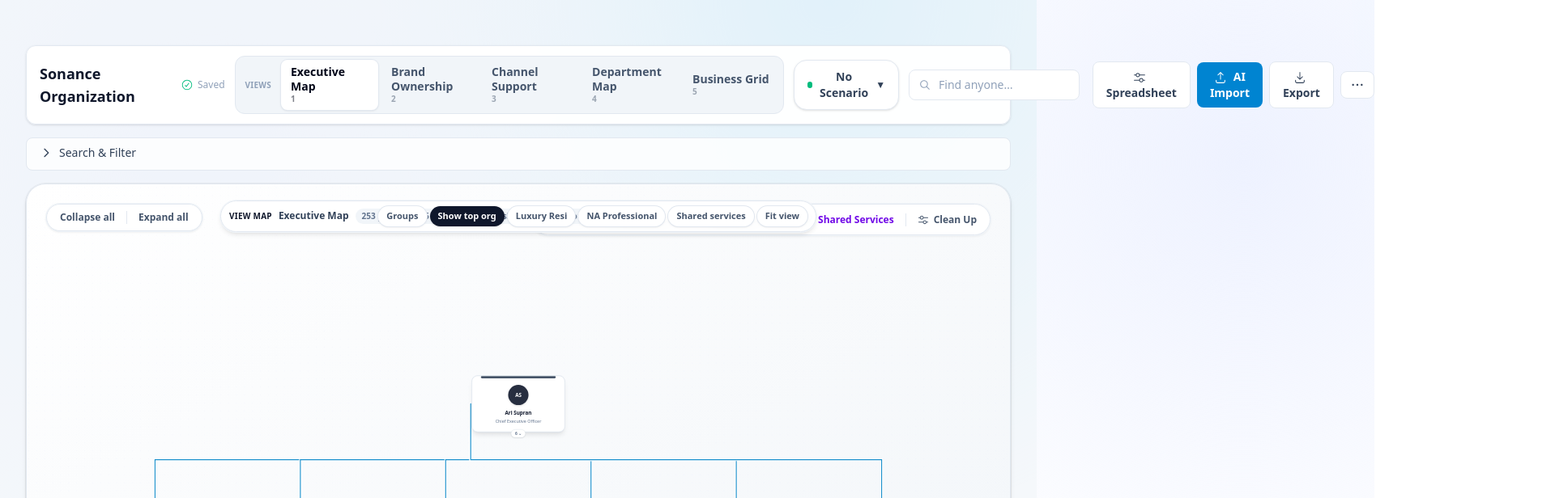
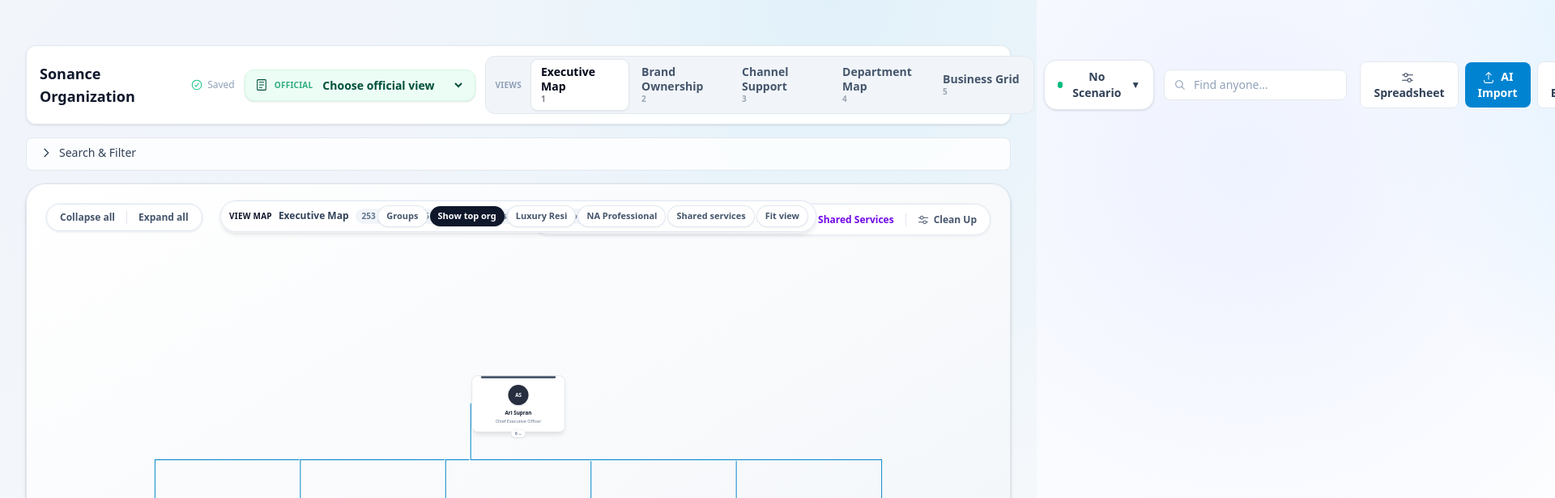
Before and after one commit to arisonance/Org-Chart-Builder, a Next.js app: page / in a window 1280 px wide. Shown: the top 616 px of the page at 81% size, 1920 px wide, since content can reach past the window. Built offline with nearby package versions, Linux system fonts and the light colour scheme.

Commit message:
Add published operating views

```diff
--- a/src/app/page.tsx
+++ b/src/app/page.tsx
@@ -7,6 +7,7 @@ import { ZodError } from 'zod';
 import { HierarchyCanvas } from '@/components/hierarchy-canvas';
 import { EditorPanel } from '@/components/editor-panel';
 import { LensSwitcher } from '@/components/lens-switcher';
+import { PublishedViewSwitcher } from '@/components/published-view-switcher';
 import { ScenarioManager } from '@/components/scenario-manager';
 import { ScenarioComparison } from '@/components/scenario-comparison';
 import { AIImportWizard } from '@/components/ai-import-wizard';
@@ -22,6 +23,7 @@ export default function Home() {
   const documentMeta = useGraphStore((state) => state.document.metadata);
   const lens = useGraphStore((state) => state.document.lens);
   const setLens = useGraphStore((state) => state.setLens);
+  const clearOperatingView = useGraphStore((state) => state.clearOperatingView);
   const undo = useGraphStore((state) => state.undo);
   const redo = useGraphStore((state) => state.redo);
   const autoLayout = useGraphStore((state) => state.autoLayout);
@@ -41,6 +43,11 @@ export default function Home() {
   const [showSpreadsheet, setShowSpreadsheet] = useState(false);
 
   const scenarioList = useMemo(() => Object.values(scenarios), [scenarios]);
+
+  const handleLensChange = useCallback((nextLens: typeof lens) => {
+    clearOperatingView();
+    setLens(nextLens);
+  }, [clearOperatingView, setLens]);
 
   // Lens switcher keyboard shortcuts (1-4)
   useEffect(() => {
@@ -146,7 +153,8 @@ export default function Home() {
               {documentMeta.name}
             </h1>
             <SaveStatus />
-            <LensSwitcher activeLens={lens} onChange={setLens} />
+            <PublishedViewSwitcher />
+            <LensSwitcher activeLens={lens} onChange={handleLensChange} />
             <ScenarioManager />
             <PersonSearch />
           </div>
--- a/src/components/hierarchy-canvas.tsx
+++ b/src/components/hierarchy-canvas.tsx
@@ -41,6 +41,7 @@ import { customEdgeTypes } from "@/components/custom-edges";
 import { QuickAddPersonDialog, type QuickAddPersonData } from "@/components/quick-add-person-dialog";
 import { useGraphStore, buildSettingsPatch } from "@/store/graph-store";
 import { LENS_BY_ID, type LensId } from "@/lib/schema/lenses";
+import { PUBLISHED_OPERATING_VIEW_BY_ID, type PublishedOperatingView } from "@/lib/schema/operating-views";
 import type { GraphEdge, PersonNode } from "@/lib/schema/types";
 import {
   buildChildMap,
@@ -340,6 +341,7 @@ export function HierarchyCanvas({ className, style }: HierarchyCanvasProps = {})
   const [helpOpen, setHelpOpen] = useState(false);
   const [viewportRescueVisible, setViewportRescueVisible] = useState(false);
   const focusRequest = useGraphStore((state) => state.focusRequest);
+  const operatingViewRequest = useGraphStore((state) => state.operatingViewRequest);
   const [expandedUnitIds, setExpandedUnitIds] = useState<Set<string>>(new Set());
   const [collapsedChannelGroups, setCollapsedChannelGroups] = useState<Set<string>>(new Set());
   const [viewContext, setViewContext] = useState<ViewContext | null>(null);
@@ -1189,6 +1191,29 @@ export function HierarchyCanvas({ className, style }: HierarchyCanvasProps = {})
     },
     [clearSelection, personNodes, setLensFilters, setLensStore, showToast],
   );
+
+  const openPublishedOperatingView = useCallback(
+    (view: PublishedOperatingView) => {
+      if (view.kind === "overview") {
+        resetView();
+        window.setTimeout(showOrientationOverview, 120);
+        return;
+      }
+      if (view.kind === "shared-services") {
+        openSharedServices();
+        return;
+      }
+      openOperatingView(view.dimension, view.value, view.label);
+    },
+    [openOperatingView, openSharedServices, resetView, showOrientationOverview],
+  );
+
+  useEffect(() => {
+    if (!operatingViewRequest) return;
+    const view = PUBLISHED_OPERATING_VIEW_BY_ID[operatingViewRequest.id];
+    if (!view) return;
+    openPublishedOperatingView(view);
+  }, [openPublishedOperatingView, operatingViewRequest]);
 
   const orientationMap = useMemo(() => {
     const focusIds = filters?.focusIds ?? [];
--- /dev/null
+++ b/src/components/published-view-switcher.tsx
@@ -0,0 +1,39 @@
+'use client';
+
+import { ReaderIcon } from "@radix-ui/react-icons";
+import { PUBLISHED_OPERATING_VIEWS } from "@/lib/schema/operating-views";
+import { useGraphStore } from "@/store/graph-store";
+
+export function PublishedViewSwitcher() {
+  const activeOperatingViewId = useGraphStore((state) => state.activeOperatingViewId);
+  const requestOperatingView = useGraphStore((state) => state.requestOperatingView);
+  const activeView = PUBLISHED_OPERATING_VIEWS.find((view) => view.id === activeOperatingViewId);
+
+  return (
+    <label
+      className="inline-flex min-w-[15rem] items-center gap-2 rounded-xl border border-emerald-100 bg-emerald-50 px-3 py-2 text-sm font-semibold text-emerald-900 shadow-sm dark:border-emerald-400/20 dark:bg-emerald-500/10 dark:text-emerald-100"
+      title={activeView?.description ?? "Choose an official operating view"}
+    >
+      <ReaderIcon className="h-4 w-4 shrink-0" aria-hidden />
+      <span className="sr-only">Published operating view</span>
+      <span className="hidden text-[10px] font-bold uppercase tracking-wide text-emerald-600/80 xl:inline dark:text-emerald-200/70">
+        Official
+      </span>
+      <select
+        value={activeOperatingViewId ?? ""}
+        onChange={(event) => requestOperatingView(event.target.value)}
+        className="min-w-0 flex-1 bg-transparent text-sm font-bold outline-none"
+        aria-label="Choose published operating view"
+      >
+        <option value="" disabled>
+          Choose official view
+        </option>
+        {PUBLISHED_OPERATING_VIEWS.map((view) => (
+          <option key={view.id} value={view.id}>
+            {view.label}
+          </option>
+        ))}
+      </select>
+    </label>
+  );
+}
--- /dev/null
+++ b/src/lib/schema/operating-views.ts
@@ -0,0 +1,103 @@
+import type { LensId } from "@/lib/schema/lenses";
+import type { LensDimension } from "@/lib/graph/layout";
+
+export type PublishedOperatingView =
+  | {
+      id: string;
+      label: string;
+      description: string;
+      owner: string;
+      kind: "overview";
+      lens: LensId;
+    }
+  | {
+      id: string;
+      label: string;
+      description: string;
+      owner: string;
+      kind: "shared-services";
+      lens: LensId;
+    }
+  | {
+      id: string;
+      label: string;
+      description: string;
+      owner: string;
+      kind: "dimension";
+      lens: LensId;
+      dimension: LensDimension;
+      value: string;
+    };
+
+export const PUBLISHED_OPERATING_VIEWS: PublishedOperatingView[] = [
+  {
+    id: "executive-overview",
+    label: "Executive overview",
+    description: "Formal top-level reporting map from the executive team.",
+    owner: "CEO office",
+    kind: "overview",
+    lens: "hierarchy",
+  },
+  {
+    id: "luxury-residential",
+    label: "Luxury Residential",
+    description: "Residential sales channel with its dedicated and supporting teams.",
+    owner: "Residential SLT",
+    kind: "dimension",
+    lens: "channel",
+    dimension: "channel",
+    value: "Luxury Residential",
+  },
+  {
+    id: "north-america-professional",
+    label: "North America Professional",
+    description: "Professional channel ownership and support in North America.",
+    owner: "Commercial SLT",
+    kind: "dimension",
+    lens: "channel",
+    dimension: "channel",
+    value: "North America Professional",
+  },
+  {
+    id: "national-accounts",
+    label: "National Accounts",
+    description: "National accounts team and supporting services.",
+    owner: "Residential SLT",
+    kind: "dimension",
+    lens: "channel",
+    dimension: "channel",
+    value: "National Accounts",
+  },
+  {
+    id: "international-residential",
+    label: "International Residential",
+    description: "Global residential channel coverage and support.",
+    owner: "International SLT",
+    kind: "dimension",
+    lens: "channel",
+    dimension: "channel",
+    value: "International Residential",
+  },
+  {
+    id: "enterprise",
+    label: "Enterprise",
+    description: "Enterprise channel ownership and supporting functions.",
+    owner: "Enterprise SLT",
+    kind: "dimension",
+    lens: "channel",
+    dimension: "channel",
+    value: "Enterprise",
+  },
+  {
+    id: "shared-services",
+    label: "Shared services",
+    description: "Back-office and specialist teams that support multiple businesses.",
+    owner: "Operations SLT",
+    kind: "shared-services",
+    lens: "hierarchy",
+  },
+];
+
+export const PUBLISHED_OPERATING_VIEW_BY_ID = Object.fromEntries(
+  PUBLISHED_OPERATING_VIEWS.map((view) => [view.id, view]),
+) as Record<string, PublishedOperatingView>;
--- a/src/store/graph-store.ts
+++ b/src/store/graph-store.ts
@@ -62,6 +62,10 @@ type GraphStoreState = {
   // Header search → canvas: ask the canvas to fly to a person. The nonce lets the
   // same person be re-requested (it always changes), and is not persisted.
   focusRequest: { id: string; nonce: number } | null;
+  // Published operating views → canvas: request a curated official map without
+  // storing it as org data or creating any new reporting relationship.
+  operatingViewRequest: { id: string; nonce: number } | null;
+  activeOperatingViewId: string | null;
 };
 
 type GraphStoreActions = {
@@ -76,6 +80,8 @@ type GraphStoreActions = {
   selectEdge: (edgeId: string, additive?: boolean) => void;
   clearSelection: () => void;
   requestFocus: (nodeId: string) => void;
+  requestOperatingView: (viewId: string) => void;
+  clearOperatingView: () => void;
   addPerson: (payload: AddPersonPayload) => string;
   updatePerson: (nodeId: string, updates: Partial<GraphNode>, options?: UpdatePersonOptions) => void;
   applyToPeople: (nodeIds: string[], patch: (attrs: PersonAttributes) => Partial<PersonAttributes>) => void;
@@ -235,6 +241,8 @@ const initialState: GraphStoreState = {
   mirrorLanes: true,
   collapsedIds: [...DEMO_DEFAULT_COLLAPSED],
   focusRequest: null,
+  operatingViewRequest: null,
+  activeOperatingViewId: null,
 };
 
 // Hierarchy layout/cleanup should only place people not folded away under a
@@ -431,6 +439,7 @@ export const migrateGraphState = (persistedState: unknown) => {
       clipboard: null,
       scenarios: maybeState.scenarios ?? {},
       activeScenarioId: maybeState.activeScenarioId ?? null,
+      activeOperatingViewId: typeof maybeState.activeOperatingViewId === "string" ? maybeState.activeOperatingViewId : null,
       mirrorLanes:
         typeof maybeState.mirrorLanes === "boolean" ? maybeState.mirrorLanes : true,
       collapsedIds: Array.isArray(maybeState.collapsedIds)
@@ -542,7 +551,13 @@ export const useGraphStore = create<GraphStore>()(
       },
       requestFocus: (nodeId) => {
         // Bump nonce so the canvas effect re-fires even for the same person.
-        set({ focusRequest: { id: nodeId, nonce: Date.now() } });
+        set({ focusRequest: { id: nodeId, nonce: Date.now() }, activeOperatingViewId: null });
+      },
+      requestOperatingView: (viewId) => {
+        set({ operatingViewRequest: { id: viewId, nonce: Date.now() }, activeOperatingViewId: viewId });
+      },
+      clearOperatingView: () => {
+        set({ activeOperatingViewId: null, operatingViewRequest: null });
       },
       addPerson: (payload) => {
         const id = `person-${nanoid(10)}`;
@@ -1168,6 +1183,7 @@ export const useGraphStore = create<GraphStore>()(
         clipboard: state.clipboard,
         scenarios: state.scenarios,
         activeScenarioId: state.activeScenarioId,
+        activeOperatingViewId: state.activeOperatingViewId,
         mirrorLanes: state.mirrorLanes,
         collapsedIds: state.collapsedIds,
         currentViewport: state.currentViewport,
```
